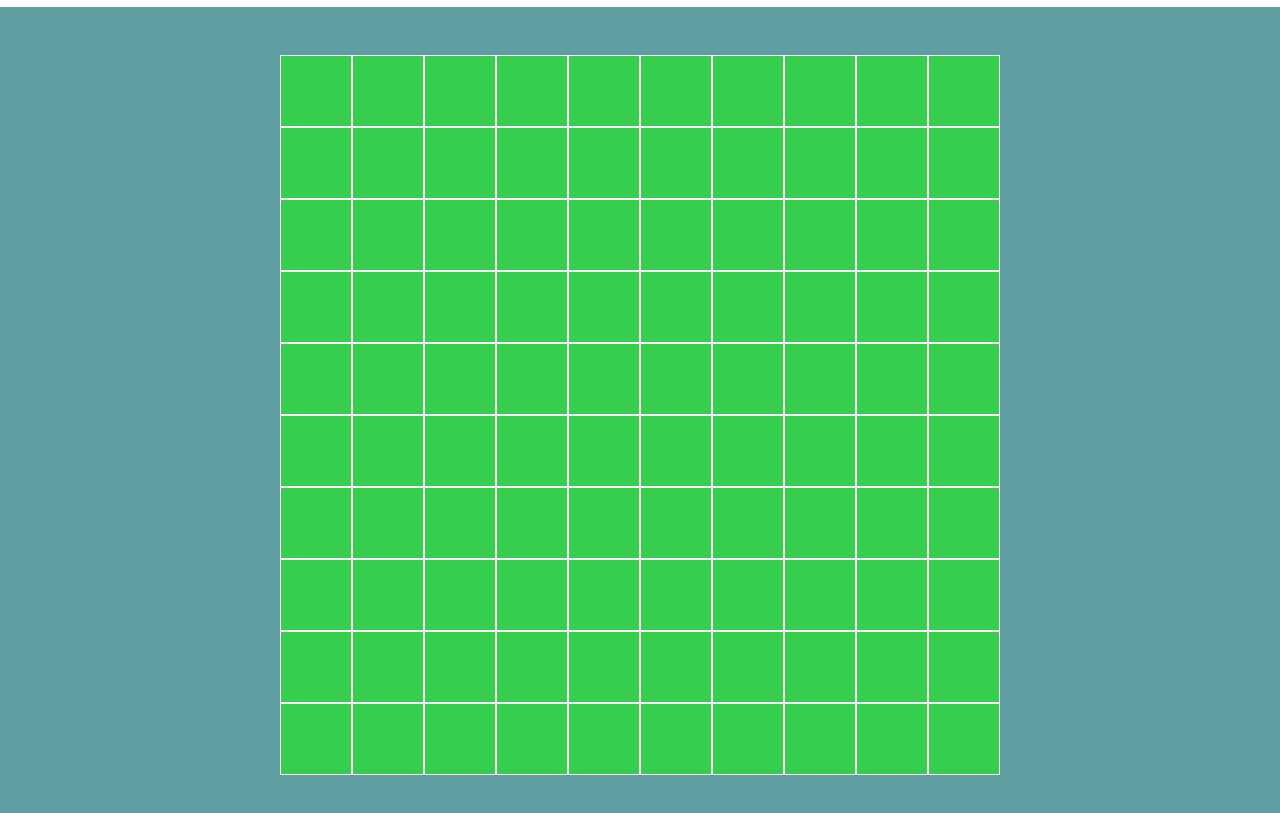
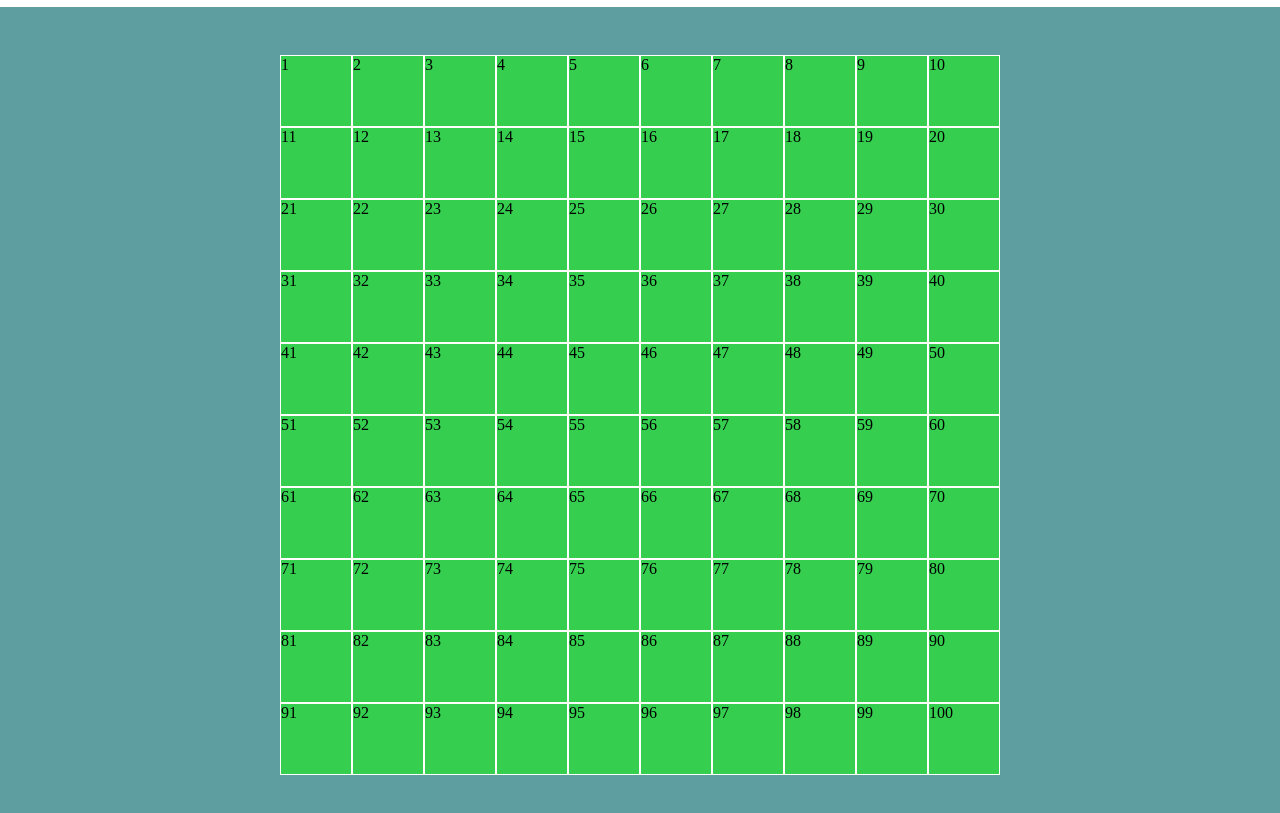
Before and after one commit to N1colas7/js-campominato-grid, a plain HTML site: page index.html in a window 1280 px wide. Both pictures are taken after a click on the button "Play Button". Shown: the part 93-906 px from the top of the page. Drawn offline with Linux system fonts and the light colour scheme.

Commit message:
finish exercise

```diff
--- a/css/style.css
+++ b/css/style.css
@@ -49,5 +49,5 @@ header{
 }
 
 .clicked{
-    background-color: blue;
+    background-color: rgb(15, 28, 146);
 }
--- a/js/script.js
+++ b/js/script.js
@@ -1,8 +1,9 @@
-function createGridSquare()
+function createGridSquare(num)
 {
     const currentElement = document.createElement('div')
 
-    currentElement.classList.add('square')
+    currentElement.classList.add('square');
+    currentElement.innerText= num
 
     return currentElement;
 }
@@ -14,12 +15,17 @@ button_first.addEventListener('click',function () {
 
     for (let i = 1; i <= 100; i++) {
         let containerSquare = document.getElementById('container')
-        let currentSquare = createGridSquare();
+        let currentSquare = createGridSquare(i);
+
 
         currentSquare.addEventListener('click',function () {
+        currentSquare.innerText = i;
+
+
         this.classList.add('clicked');
+        console.log(`Hai cliccato la cella numero ${i} `);
     })
+        grid.appendChild(currentSquare);
 
-        grid.appendChild(currentSquare);
     }
 })
```
